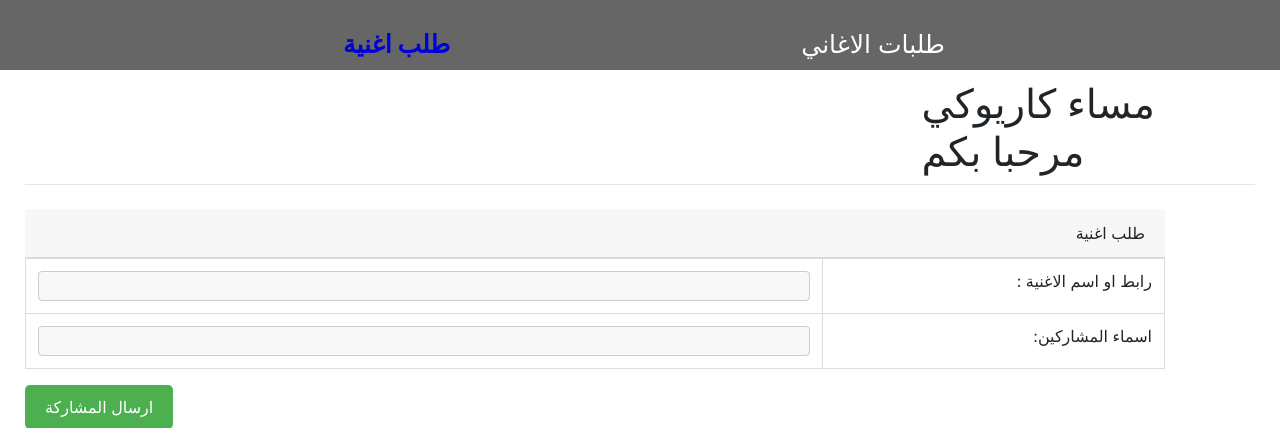
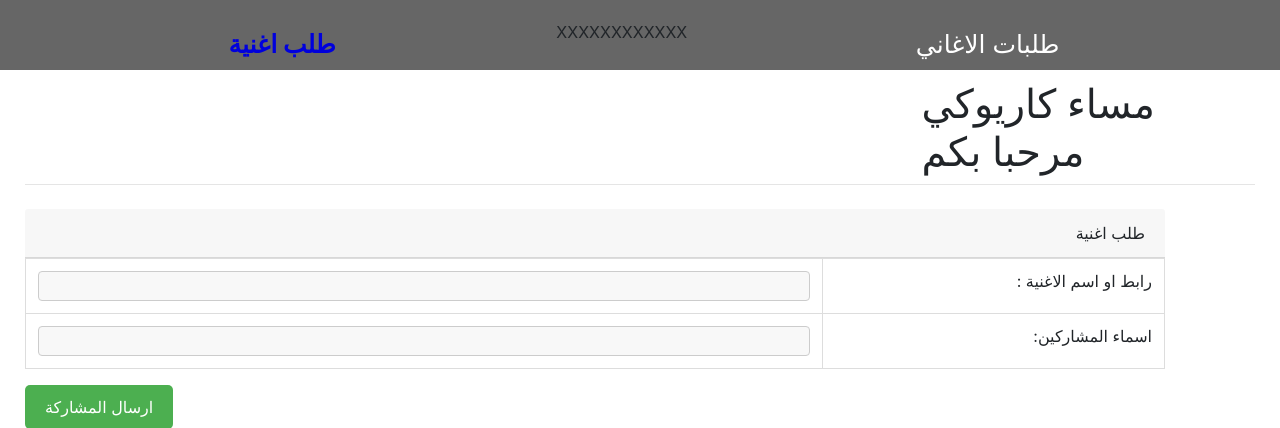
Before and after one commit to Sinan1985/Karaoke, a Django app: page / in a window 1280 px wide. Shown: the top 428 px of the page. Run offline with Django 5.2, Linux system fonts and the light colour scheme; some libraries are stand-ins or nearby versions.

Commit message:
Update base.html

```diff
--- a/templates/base.html
+++ b/templates/base.html
@@ -19,6 +19,7 @@
 		<a href="{% url 'songs_list' %}" class="{% if request.resolver_match.url_name == 'songs_list' %}mactive{% else %}minactive{% endif %}">
 			طلبات الاغاني
 		</a>
+		XXXXXXXXXXXX
 		<a href="{% url 'enter_song' %}" class="{% if request.resolver_match.url_name == 'enter_song' %}mactive{% else %}minactive{% endif %}">
             طلب اغنية
 		</a>
```
